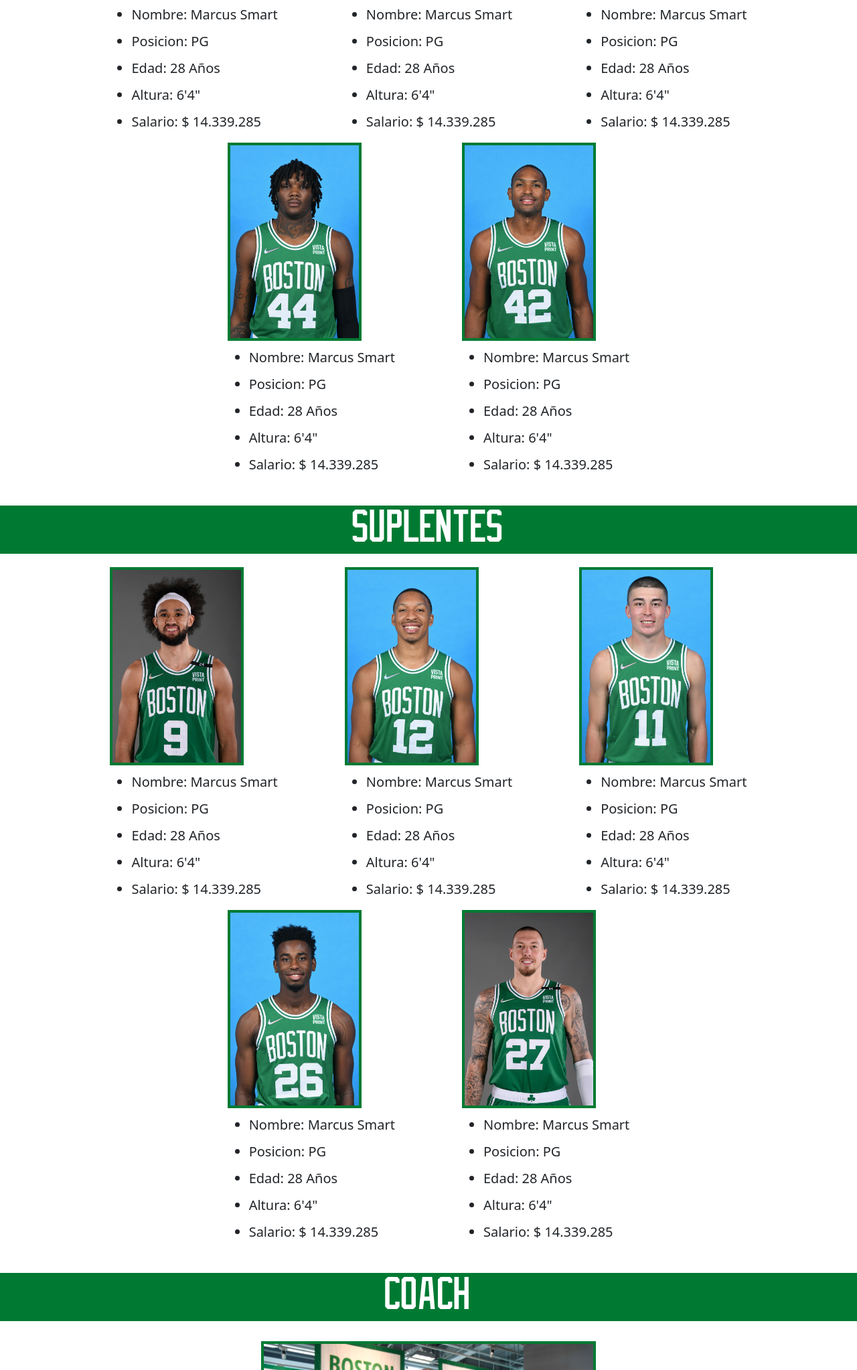
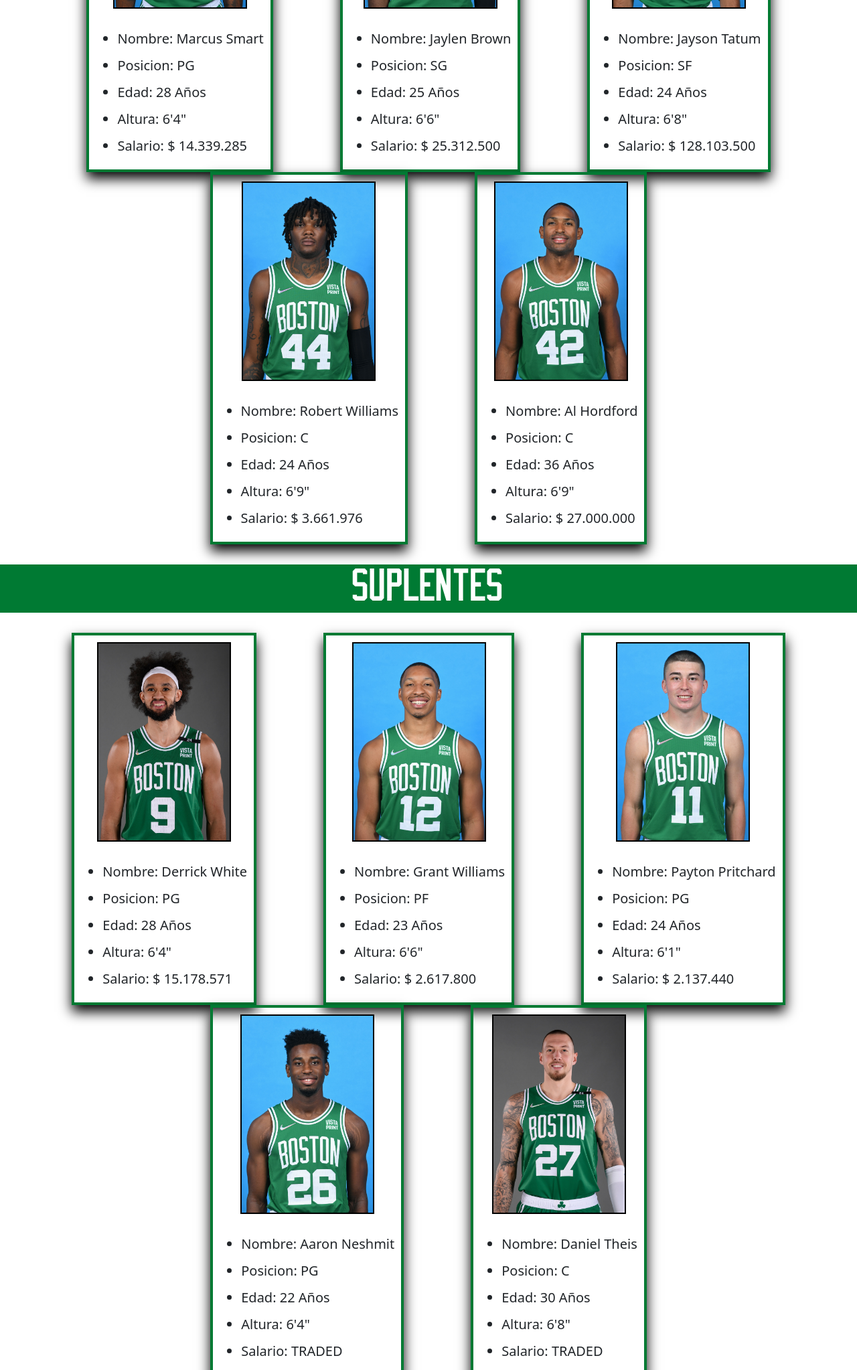
Before and after one commit to GenomaVR/Boston-Enterga-SASS, a website: page equipo.html in a window 1280 px wide. Shown: the part 539-2585 px from the top of the page at 67% size. Drawn offline with nearby package versions, Linux system fonts and the light colour scheme.

Commit message:
Cambios general
cambios general

```diff
--- a/equipo.html
+++ b/equipo.html
@@ -58,6 +58,7 @@
     <main>
       <h1 class="titulo-galery">Plantilla 2022</h1>
         <div class="primer-team">
+          <!-- PRIMERA IMGAEN -->
             <div class="smart-content">
                 <img class="team-foto" src="./imgteams/smart.jpg" alt="smart">
                 <ul class="desc-players">
@@ -68,44 +69,45 @@
                     <li>Salario: $ 14.339.285</li>
                 </ul>
             </div>
-            <div class="jaylen-content">
+            <!-- SEGUNDA -->
+            <div class="smart-content">
                 <img class="team-foto" src="./imgteams/jaylen.jpg" alt="jaylen">
                 <ul class="desc-players">
-                    <li>Nombre: Marcus Smart</li>
-                    <li>Posicion: PG</li>
-                    <li>Edad: 28 Años</li>
-                    <li>Altura: 6'4"</li>
-                    <li>Salario: $ 14.339.285</li>
+                    <li>Nombre: Jaylen Brown</li>
+                    <li>Posicion: SG</li>
+                    <li>Edad: 25 Años</li>
+                    <li>Altura: 6'6"</li>
+                    <li>Salario: $ 25.312.500</li>
                 </ul>
             </div>
-            <div class="tatum-content">
+            <div class="smart-content">
                 <img class="team-foto" src="./imgteams/tatum.jpg" alt="tatum">
                 <ul class="desc-players">
-                    <li>Nombre: Marcus Smart</li>
-                    <li>Posicion: PG</li>
-                    <li>Edad: 28 Años</li>
-                    <li>Altura: 6'4"</li>
-                    <li>Salario: $ 14.339.285</li>
+                    <li>Nombre: Jayson Tatum</li>
+                    <li>Posicion: SF</li>
+                    <li>Edad: 24 Años</li>
+                    <li>Altura: 6'8"</li>
+                    <li>Salario: $ 128.103.500</li>
                 </ul>
             </div>
-            <div class="timelord-content">
+            <div class="smart-content">
                 <img class="team-foto" src="./imgteams/timelord.jpg" alt="Williams">
                 <ul class="desc-players">
-                    <li>Nombre: Marcus Smart</li>
-                    <li>Posicion: PG</li>
-                    <li>Edad: 28 Años</li>
-                    <li>Altura: 6'4"</li>
-                    <li>Salario: $ 14.339.285</li>
+                    <li>Nombre: Robert Williams</li>
+                    <li>Posicion: C</li>
+                    <li>Edad: 24 Años</li>
+                    <li>Altura: 6'9"</li>
+                    <li>Salario: $ 3.661.976</li>
                 </ul>
             </div>
-            <div class="hordford-content">
+            <div class="smart-content">
                 <img class="team-foto" src="./imgteams/hordford.jpg" alt="hordford">
                 <ul class="desc-players">
-                    <li>Nombre: Marcus Smart</li>
-                    <li>Posicion: PG</li>
-                    <li>Edad: 28 Años</li>
-                    <li>Altura: 6'4"</li>
-                    <li>Salario: $ 14.339.285</li>
+                    <li>Nombre: Al Hordford</li>
+                    <li>Posicion: C</li>
+                    <li>Edad: 36 Años</li>
+                    <li>Altura: 6'9"</li>
+                    <li>Salario: $ 27.000.000</li>
                 </ul>
             </div>
         </div>
@@ -116,51 +118,51 @@
             <div class="smart-content">
                 <img class="team-foto2" src="./imgteams/white.jpg" alt="white">
                 <ul class="desc-players">
-                    <li>Nombre: Marcus Smart</li>
+                    <li>Nombre: Derrick White</li>
                     <li>Posicion: PG</li>
                     <li>Edad: 28 Años</li>
                     <li>Altura: 6'4"</li>
-                    <li>Salario: $ 14.339.285</li>
+                    <li>Salario: $ 15.178.571</li>
                 </ul>
             </div>
-            <div class="jaylen-content">
+            <div class="smart-content">
                 <img class="team-foto2" src="./imgteams/grant.jpg" alt="grant">
                 <ul class="desc-players">
-                    <li>Nombre: Marcus Smart</li>
-                    <li>Posicion: PG</li>
-                    <li>Edad: 28 Años</li>
-                    <li>Altura: 6'4"</li>
-                    <li>Salario: $ 14.339.285</li>
+                    <li>Nombre: Grant Williams</li>
+                    <li>Posicion: PF</li>
+                    <li>Edad: 23 Años</li>
+                    <li>Altura: 6'6"</li>
+                    <li>Salario: $ 2.617.800</li>
                 </ul>
             </div>
-            <div class="tatum-content">
+            <div class="smart-content">
                 <img class="team-foto2" src="./imgteams/pritchard.jpg" alt="pritchard">
                 <ul class="desc-players">
-                    <li>Nombre: Marcus Smart</li>
+                    <li>Nombre: Payton Pritchard</li>
                     <li>Posicion: PG</li>
-                    <li>Edad: 28 Años</li>
-                    <li>Altura: 6'4"</li>
-                    <li>Salario: $ 14.339.285</li>
+                    <li>Edad: 24 Años</li>
+                    <li>Altura: 6'1"</li>
+                    <li>Salario: $ 2.137.440</li>
                 </ul>
             </div>
-            <div class="timelord-content">
+            <div class="smart-content">
                 <img class="team-foto2" src="./imgteams/nehsmit.jpg" alt="nehsmit">
                 <ul class="desc-players">
-                    <li>Nombre: Marcus Smart</li>
+                    <li>Nombre: Aaron Neshmit</li>
                     <li>Posicion: PG</li>
-                    <li>Edad: 28 Años</li>
+                    <li>Edad: 22 Años</li>
                     <li>Altura: 6'4"</li>
-                    <li>Salario: $ 14.339.285</li>
+                    <li>Salario: TRADED</li>
                 </ul>
             </div>
-            <div class="hordford-content">
+            <div class="smart-content">
                 <img class="team-foto2" src="./imgteams/theis.jpg" alt="theis">
                 <ul class="desc-players">
-                    <li>Nombre: Marcus Smart</li>
-                    <li>Posicion: PG</li>
-                    <li>Edad: 28 Años</li>
-                    <li>Altura: 6'4"</li>
-                    <li>Salario: $ 14.339.285</li>
+                    <li>Nombre: Daniel Theis</li>
+                    <li>Posicion: C</li>
+                    <li>Edad: 30 Años</li>
+                    <li>Altura: 6'8"</li>
+                    <li>Salario: TRADED</li>
                 </ul>
             </div>
         </div>
@@ -169,11 +171,11 @@
         <div class="coach-team">
             <img class="udoka-foto" src="./imgteams/udoka.jpg" alt="udoka">
             <ul class="desc-players">
-                <li>Nombre: Marcus Smart</li>
-                <li>Posicion: PG</li>
-                <li>Edad: 28 Años</li>
-                <li>Altura: 6'4"</li>
-                <li>Salario: $ 14.339.285</li>
+                <li>Nombre: Ime Udoka</li>
+                <li>Posicion: Coach</li>
+                <li>Edad: 44 Años</li>
+                <li>Altura: 6'6"</li>
+                <li>Salario: $ 15.000.000</li>
             </ul>
         </div>
 
--- a/scss/secciones/_equipo.scss
+++ b/scss/secciones/_equipo.scss
@@ -20,6 +20,25 @@
 
 }
 
+.smart-content {
+    display: flex;
+    flex-direction: column;
+    align-items: center;
+    @include border-img-2($colorFondo,  $bordeGrande);
+
+    box-shadow: 0px 10px 18px 0px rgba(0,0,0,1);
+-webkit-box-shadow: 0px 10px 18px 0px rgba(0,0,0,1);
+-moz-box-shadow: 0px 10px 18px 0px rgba(0,0,0,1);
+}
+
+.team-foto {
+    margin: 10px;
+}
+
+.desc-players {
+    margin: 10px;
+}
+
 .primer-team div {
     margin-left: 50px;
     margin-right: 50px;
@@ -27,7 +46,7 @@
 
 .team-foto {
     width: 200px;
-    @include border-img-2($colorFondo,  $bordeGrande);
+    border: solid 2px black;
 }
 
 .desc-players li {
@@ -57,7 +76,7 @@
     flex-direction: row;
     justify-content: center;
     flex-wrap: wrap;
-    margin-top: 20px;
+    margin-top: 30px;
 }
 
 .segundo-team div {
@@ -67,7 +86,8 @@
 
 .team-foto2 {
     width: 200px;
-    @include border-img-2($colorFondo,  $bordeGrande);
+    border: solid 2px black;
+    margin: 10px;
 }
 
 .segundo-team div ul li {
--- a/scss/secciones/_index.scss
+++ b/scss/secciones/_index.scss
@@ -15,9 +15,67 @@
 /* carousel */
 
 .titulares {
+    width: 100vw;
+    height: 100vh;
     display: flex;
     flex-direction: column;
     align-items: center;
+    margin-top: 30px;
+}
+
+.content-animation {
+    display: flex;
+    align-items: center;
+    justify-content: center;
+}
+
+
+.slider-wrapper {
+    font-size: 70px;
+    color: #007A33;
+    font-weight: bold;
+    text-transform: uppercase;
+    display: flex;
+    justify-content: center;
+    margin-bottom: 30px;
+
+}
+
+.slider {
+    height: 90px;
+    padding-left: 15px;
+    overflow: hidden;
+
+}
+
+.slider div {
+    color: #fff;
+    margin-bottom: 50px;
+    padding: 2px 15px;
+    text-align: center;
+}
+
+.slider-text1 {
+    background: #3eb535;
+    animation: slide 4s linear infinite;
+}
+
+.slider-text2 {
+    background: #3eb535;
+}
+
+.slider-text3 {
+    background: #3eb535;
+}
+
+@keyframes slide {
+    0% {margin-top: -330px;}
+    20% {margin-top: -330px;}
+    33% {margin-top: -170px;}
+    50% {margin-top: -170px;}
+    58% {margin-top: -82px;}
+    63% {margin-top: -10px;}
+    100% {margin-top: -10px;}
 }
 
 .carousel-inner .carousel-item img {
```
Also changed, not shown: index.html (+11 -1 lines), css/style.css, 1 other file.
